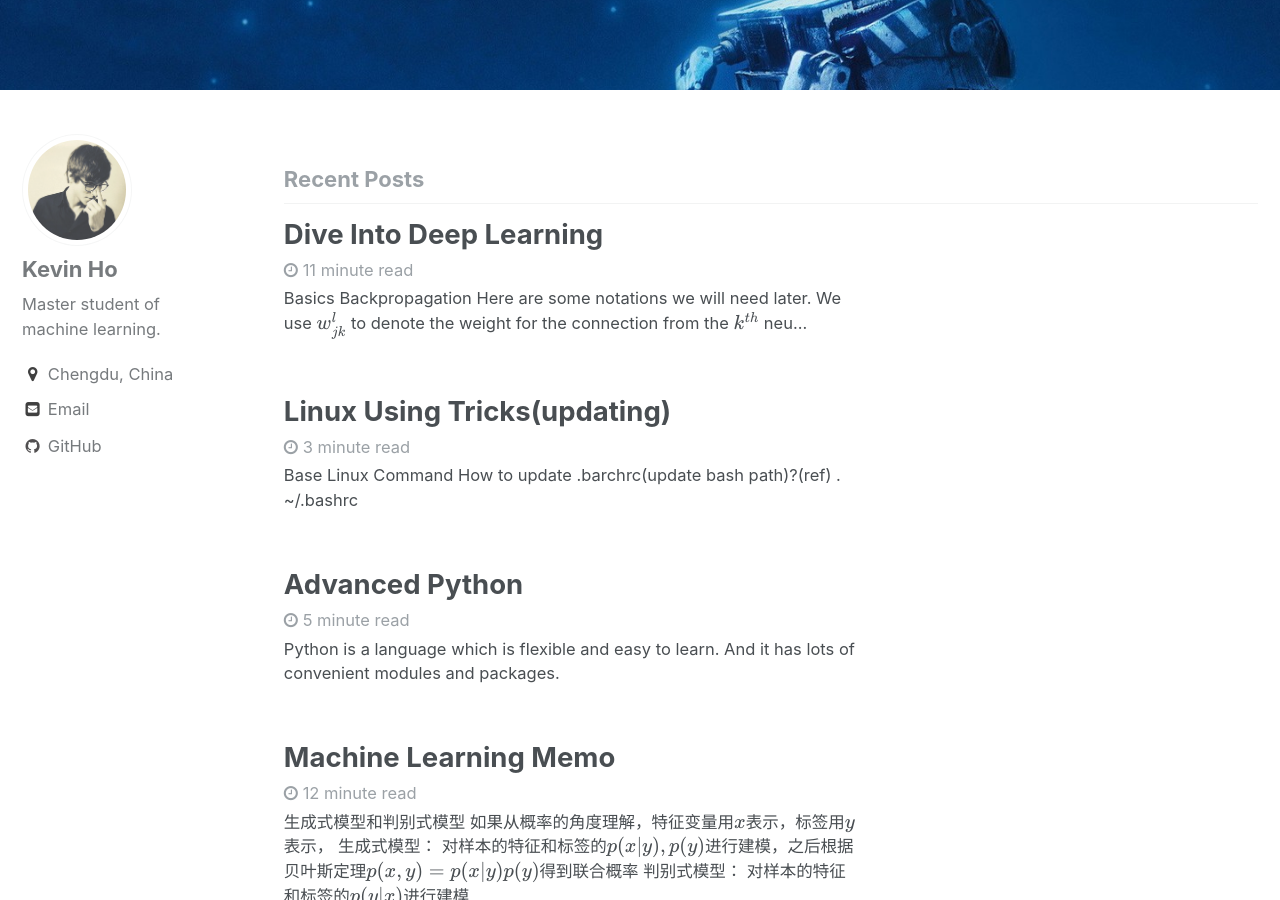
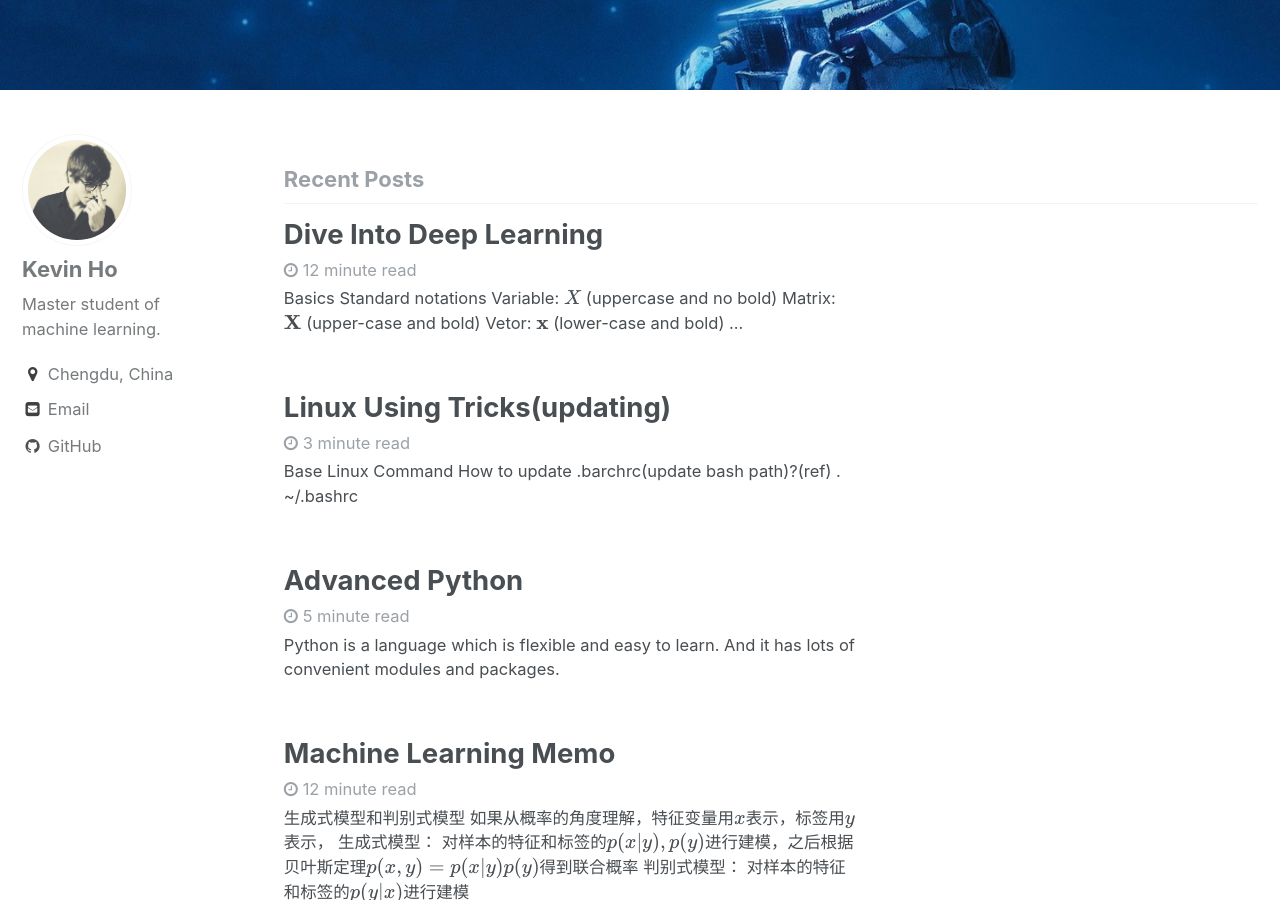
Before and after one commit to rivergold/rivergold.github.io, a Jekyll site: the page built from index.html, in a window 1280 px wide and 900 px high, scrolled down 341 px. Built offline with Jekyll 4.4.1, drawn with Linux system fonts in a browser that asks for light colours; formulas are drawn with MathJax 3; the list of posts is cut into pages by our own code.

Commit message:
Update
Add BP matrix version

```diff
--- a/_posts/2017-9-28-Dive-Into-Deep-Learning.md
+++ b/_posts/2017-9-28-Dive-Into-Deep-Learning.md
@@ -1,4 +1,11 @@
 # Basics
+
+## Standard notations
+- Variable: $X$ (uppercase and no bold)
+- Matrix: $\mathbf{X}$ (upper-case and bold)
+- Vetor: $\mathbf{x}$ (lower-case and bold)
+- Element/Scalar: $x$ (lower-case and no bold)
+
 ## Backpropagation
 
 <p align="center">
@@ -91,6 +98,68 @@
 & \frac{\partial C}{\partial b^l_j} = \delta_j^l &~(4) \\
 \end{aligned}
 $$
+<br>
+### Deduce BP with Vectorization
+Here we use the concept of differential:
+- Monadic calculus: $\mathrm{d}f = f^{'}(x)\mathrm{d}x$
+- **Multivariable calculus**:
+    - Scalar to vector
+    <p>
+
+    $$
+    \mathrm{d}f = \sum_i \frac{\partial f}{\partial x_i} = {\frac{\partial f}{\partial \mathbf{x}}^T}\mathrm{d}\mathbf{x}
+    $$
+
+    </p>
+
+    - Scalar to matrix
+    <p>
+
+    $$
+    \mathrm{d}f = \sum_{i, j}\frac{\partial f}{x_{ij}}\mathrm{d}x_{ij} = \mathrm{tr}({\frac{\partial f}{\partial \mathbf{X}}}^T)\mathrm{d}\mathbf{X}
+    $$
+
+    </p>
+
+So, we can get,
+<p>
+
+$$
+\frac{\partial J}{\partial {\mathbf{W}}^L} = \frac{\partial J}{\partial \mathbf{a}^L} \frac{\partial \mathbf{a}^L}{\partial \mathbf{z}^L} \frac{\partial \mathbf{z}^L}{\partial \mathbf{W}^L}
+$$
+
+$$
+\frac{\partial J}{\partial \mathbf{W}^{L-1}} = \frac{\partial J}{\partial\mathbf{a}^L} \frac{\partial \mathbf{a}^L}{\partial \mathbf{z}^L} \frac{\partial \mathbf{z}^L}{\mathbf{a}^{L-1}} \frac{\partial\mathbf{a}^{L-1}}{\partial \mathbf{z}^{L-1}} \frac{\partial\mathbf{z}^{L-1}}{\partial\mathbf{W}^{L-1}}
+$$
+
+$$
+...
+$$
+
+$$
+\frac{\partial J}{\partial \mathbf{W}^l} = \frac{\partial J}{\mathbf{z}^l} \frac{\partial \mathbf{z}^l}{\partial \mathbf{W}^l}
+$$
+
+$$
+\frac{\partial J}{\partial \mathbf{b}^l} = \frac{\partial J}{\partial \mathbf{z}^l}
+$$
+
+Note that,
+$$
+\mathrm{d}\mathbf{z}^l = \mathrm{tr}(\mathrm{d}\mathbf{W}^l\mathbf{a}^{l-1}) = \mathrm{tr}(\mathbf{a}^{l-1}\mathrm{d}\mathbf{W}^{l})
+$$
+
+$$
+\frac{\partial \mathbf{z}^l}{\partial \mathbf{W}^l} = {\mathbf{a}^{l-1}}^T
+$$
+
+$$
+\frac{\partial J}{\partial\mathbf{W}^l} = \frac{\partial J}{\partial\mathbf{z}^l} {\mathbf{a}^{l-1}}^T
+$$
+
+</p>
+
+
 And we can rewrite these formulas into matrix-based form, as
 $$
 \begin{aligned}
```
Also changed, not shown: other parts of _posts/2017-9-28-Dive-Into-Deep-Learning.md (+1 -0 lines).
